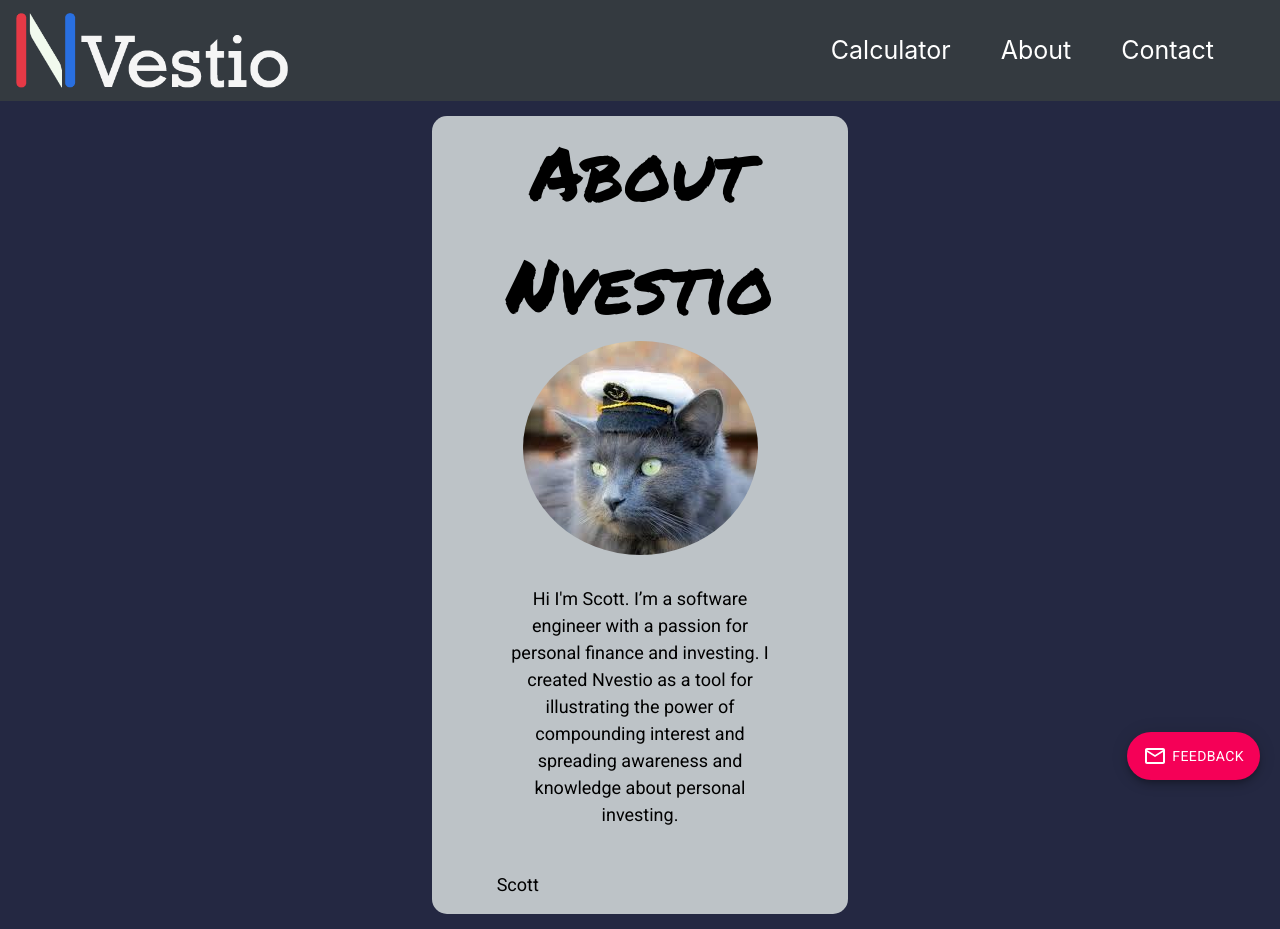
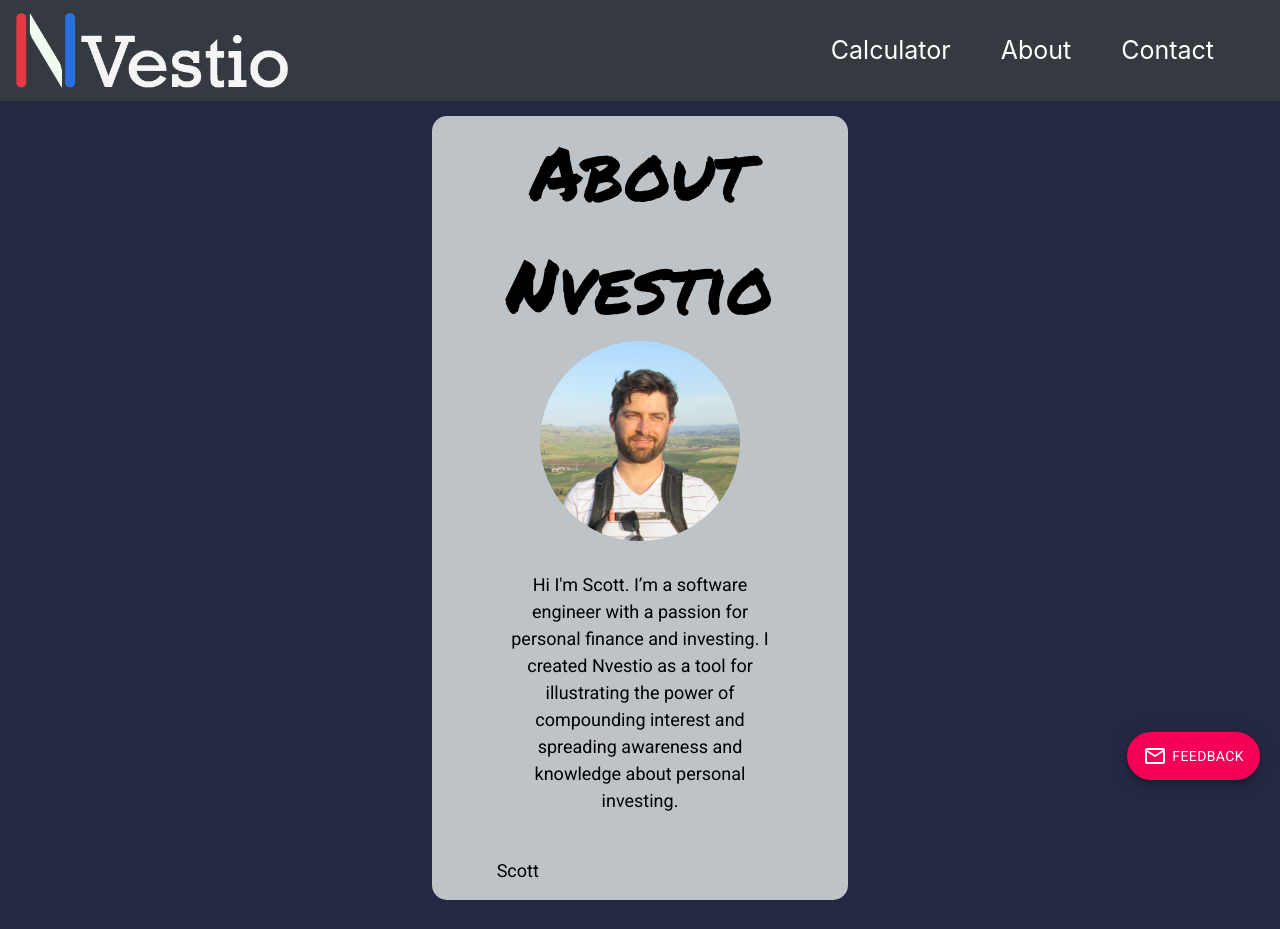
Before and after one commit to scottgibson21/investment-calculator, a React (Create React App) app: page /about in a window 1280 px wide. Built offline with nearby package versions, Linux system fonts and the light colour scheme.

Commit message:
feat: update about pic

```diff
--- a/src/components/About.js
+++ b/src/components/About.js
@@ -11,7 +11,11 @@
           <span>About Nvestio</span>
         </div>
         <div style={styles.aboutPic}>
-          <Image src={require("../assets/cat-pic.jpg")} roundedCircle />
+          <Image
+            src={require("../assets/about-pic.jpg")}
+            style={styles.pic}
+            roundedCircle
+          />
         </div>
         <div style={styles.aboutBodyDiv}>
           <p>
@@ -57,6 +61,9 @@
   aboutPic: {
     textAlign: "center",
   },
+  pic: {
+    height: 200,
+  },
   aboutBody: {
     display: "flex",
     justifyContent: "center",
```
Also changed, not shown: src/assets/about-pic.jpg (added).
